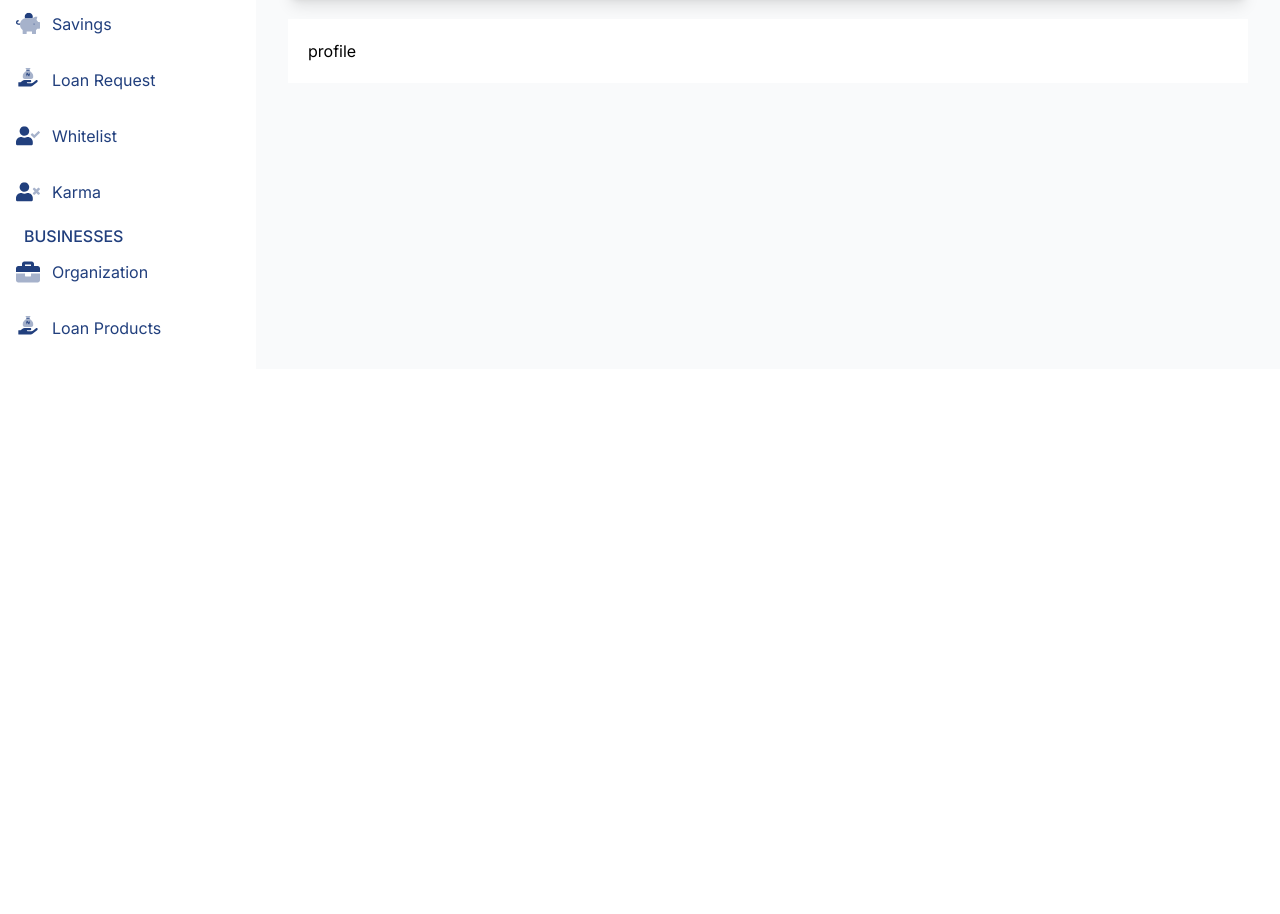
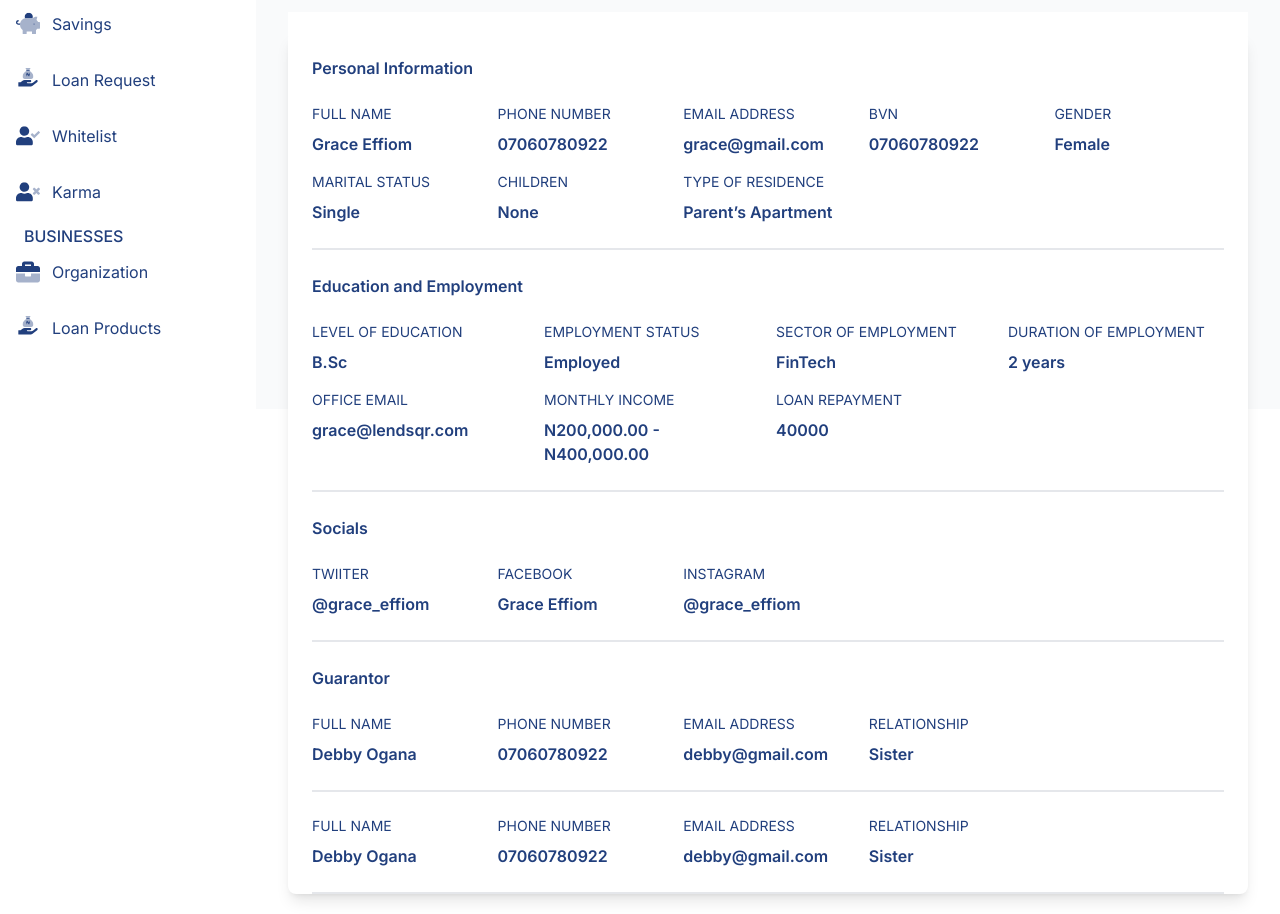
Before and after one commit to maytheu/lendsqr-fe-test, a Next.js app: page /user-profile in a window 1280 px wide. Shown: the part 431-1345 px from the top of the page. Before the commit the page ends 800 px from the top, so only its background shows below. Built offline with nearby package versions, Linux system fonts and the light colour scheme.

Commit message:
implement profile page

```diff
--- a/app/(root)/(profile)/layout.tsx
+++ b/app/(root)/(profile)/layout.tsx
@@ -1,29 +1,22 @@
 import Header from "@/components/Header";
 import SideNav from "@/components/SideNav";
 import UserDetails from "@/components/UserDetails";
+import { Card } from "@/components/ui/card";
 import { ScrollArea } from "@/components/ui/scroll-area";
+import { mockUser } from "@/constants";
 
 export default function RootLayout({
   children,
 }: Readonly<{
   children: React.ReactNode;
 }>) {
-  const user: Profile = {
-    id: "LSQFf587g90",
-    name: "Grace Effiom",
-    email: "grace@gmail.com",
-    tier: 1,
-  };
-  const account: Account = {
-    accountNum: "9912345678",
-    balance: 200000.0,
-    bank: "Providus Bank",
-  };
   return (
     <main className="size-full flex flex-col bg-gray-50">
       <div className="px-8 pt-5 flex flex-col">
-        <UserDetails account={account} user={user} />
-        <main className="flex flex-col size-full bg-white p-5">{children}</main>
+        <UserDetails account={mockUser.account} user={mockUser.user} />
+        <main className="flex flex-col size-full bg-white py-5">
+          <Card className="shadow-lg bg-white border-none">{children}</Card>
+        </main>
       </div>
     </main>
   );
--- a/app/(root)/(profile)/user-profile/page.tsx
+++ b/app/(root)/(profile)/user-profile/page.tsx
@@ -1,7 +1,53 @@
+import UserInfor from "@/components/UserInfor";
+import { Card, CardContent, CardHeader } from "@/components/ui/card";
+import { mockUser } from "@/constants";
 import React from "react";
 
 const UserProfile = () => {
-  return <div>profile</div>;
+  return (
+    <>
+      <section className="w-full">
+        <CardHeader className="font-semibold text-primary-400">
+          Personal Information
+        </CardHeader>
+        <CardContent>
+          <UserInfor data={mockUser.user} />
+        </CardContent>
+        <div className="mx-6 h-0.5 bg-gray-200"></div>
+      </section>
+
+      <section className="w-full">
+        <CardHeader className="font-semibold text-primary-400">
+          Education and Employment
+        </CardHeader>
+        <CardContent>
+          <UserInfor data={mockUser.profession} />
+        </CardContent>
+        <div className="mx-6 h-0.5 bg-gray-200"></div>
+      </section>
+
+      <section className="w-full">
+        <CardHeader className="font-semibold text-primary-400">
+          Socials
+        </CardHeader>
+        <CardContent>
+          <UserInfor data={mockUser.socials} />
+        </CardContent>
+        <div className="mx-6 h-0.5 bg-gray-200"></div>
+      </section>
+
+
+      <section className="w-full">
+        <CardHeader className="font-semibold text-primary-400">
+        Guarantor
+        </CardHeader>
+        <CardContent>
+          <UserInfor data={mockUser.guarantor} />
+        </CardContent>
+        <div className="mx-6 h-0.5 bg-gray-200"></div>
+      </section>
+    </>
+  );
 };
 
 export default UserProfile;
--- a/components/AnimateCurrency.tsx
+++ b/components/AnimateCurrency.tsx
@@ -8,7 +8,7 @@ const AnimateCurrency = ({ balance }: { balance: number }) => {
       separator=","
       decimal="."
       decimals={2}
-      prefix=" &#x20A6;"
+      prefix="&#x20A6;"
     />
   );
 };
--- a/components/UserDetails.tsx
+++ b/components/UserDetails.tsx
@@ -25,7 +25,7 @@ const UserDetails = ({ user, account }: UserData) => {
     console.log("activate user operation " + JSON.stringify(user));
   };
   return (
-    <section className="flex flex-col justify-start mb-5">
+    <section className="flex flex-col justify-start mb-12">
       <Link href={"/user-transactions"} className="flex gap-3 items-center">
         <Image
           width={15}
@@ -54,7 +54,7 @@ const UserDetails = ({ user, account }: UserData) => {
         </div>
       </div>
 
-      <Card className="shadow-lg bg-white">
+      <Card className="shadow-lg bg-white border-none">
         <CardContent className="flex flex-col xl:flex-row items-center gap-3 justify-start pt-8">
           <div className="flex my-8 items-center">
             <div className="relative flex">
--- /dev/null
+++ b/components/UserInfor.tsx
@@ -0,0 +1,125 @@
+import { cn } from "@/lib/utils";
+import React from "react";
+
+const UserInfor = ({ data }: UserInfoProps) => {
+  return (
+    <div className="text-primary-400">
+      {data.type === "education" ? (
+        <div className="grid grid-cols-2 gap-2 md:gap-4 md:grid-cols-3 lg:grid-cols-4">
+          <div className="flex flex-col gap-2">
+            <h2 className="uppercase text-14">level of education</h2>
+            <p className="font-semibold">{data.level}</p>
+          </div>
+          <div className="flex flex-col gap-2">
+            <h2 className="uppercase text-14">employment status</h2>
+            <p className="font-semibold">{data.employmentStatus}</p>
+          </div>
+          <div className="flex flex-col gap-2">
+            <h2 className="uppercase text-14">sector of employment</h2>
+            <p className="font-semibold">{data.sector}</p>
+          </div>
+          <div className="flex flex-col gap-2">
+            <h2 className="uppercase text-14">Duration of employment</h2>
+            <p className="font-semibold">{data.employmentDuration}</p>
+          </div>
+          <div className="flex flex-col gap-2">
+            <h2 className="uppercase text-14">office email</h2>
+            <p className="font-semibold">{data.officialEmail}</p>
+          </div>
+          <div className="flex flex-col gap-2">
+            <h2 className="uppercase text-14">Monthly income</h2>
+            <p className="font-semibold">{`N${
+              data.incomeRange.split("-")[0]
+            } - N${data.incomeRange.split("-")[1].trimStart()}`}</p>
+          </div>
+          <div className="flex flex-col gap-2">
+            <h2 className="uppercase text-14">loan repayment</h2>
+            <p className="font-semibold">{data.loanRepay}</p>
+          </div>
+        </div>
+      ) : data.type === "profile" ? (
+        <div className="grid grid-cols-2 gap-2 md:gap-4 md:grid-cols-3 lg:grid-cols-5">
+          <div className="flex flex-col gap-2">
+            <h2 className="uppercase text-14">full name</h2>
+            <p className="font-semibold">{data.name}</p>
+          </div>
+          <div className="flex flex-col gap-2">
+            <h2 className="uppercase text-14">Phone Number</h2>
+            <p className="font-semibold">{data.phone}</p>
+          </div>
+          <div className="flex flex-col gap-2">
+            <h2 className="uppercase text-14">Email Address</h2>
+            <p className="font-semibold">{data.email}</p>
+          </div>
+          <div className="flex flex-col gap-2">
+            <h2 className="uppercase text-14">Bvn</h2>
+            <p className="font-semibold">{data.bvn}</p>
+          </div>
+          <div className="flex flex-col gap-2">
+            <h2 className="uppercase text-14">Gender</h2>
+            <p className="font-semibold capitalize">{data.gender}</p>
+          </div>
+          <div className="flex flex-col gap-2">
+            <h2 className="uppercase text-14">Marital status</h2>
+            <p className="font-semibold">
+              {data.isMarried === true ? "Married" : "Single"}
+            </p>
+          </div>
+          <div className="flex flex-col gap-2">
+            <h2 className="uppercase text-14">Children</h2>
+            <p className="font-semibold">
+              {data.children > 0 ? data.children : "None"}
+            </p>
+          </div>
+          <div className="flex flex-col gap-2">
+            <h2 className="uppercase text-14">Type of residence</h2>
+            <p className="font-semibold">{data.residence}</p>
+          </div>
+        </div>
+      ) : data.type === "social" ? (
+        <div className="grid grid-cols-2 gap-2 md:gap-4 md:grid-cols-3 lg:grid-cols-5">
+          {data.data.map((handle) => {
+            return (
+              <div className="flex flex-col gap-2" key={handle.name}>
+                <h2 className="uppercase text-14">{handle.name}</h2>
+                <p className="font-semibold">{handle.id}</p>
+              </div>
+            );
+          })}
+        </div>
+      ) : (
+        data.data.map((user, i) => {
+          return (
+            <div key={i} className="flex flex-col">
+              <div className="grid grid-cols-2 gap-2 md:gap-4 md:grid-cols-3 lg:grid-cols-5">
+                <div className="flex flex-col gap-2">
+                  <h2 className="uppercase text-14">full name</h2>
+                  <p className="font-semibold">{user.name}</p>
+                </div>
+                <div className="flex flex-col gap-2">
+                  <h2 className="uppercase text-14">Phone Number</h2>
+                  <p className="font-semibold">{user.phone}</p>
+                </div>
+                <div className="flex flex-col gap-2">
+                  <h2 className="uppercase text-14">Email Address</h2>
+                  <p className="font-semibold">{user.email}</p>
+                </div>
+                <div className="flex flex-col gap-2">
+                  <h2 className="uppercase text-14">Relationship</h2>
+                  <p className="font-semibold">{user.relationship}</p>
+                </div>
+              </div>
+              <div
+                className={cn("mx-0 my-6 h-0.5 bg-gray-200", {
+                  hidden: data.data.length - 1 === i,
+                })}
+              ></div>
+            </div>
+          );
+        })
+      )}
+    </div>
+  );
+};
+
+export default UserInfor;
--- a/constants/index.ts
+++ b/constants/index.ts
@@ -139,3 +139,55 @@ export const userDetailLink = [
     label: "app and system",
   },
 ];
+
+export const mockUser: User = {
+  account: { accountNum: "9912345678", balance: 200000, bank: "Providus Bank" },
+  guarantor: {
+    type: "guarantor",
+    data: [
+      {
+        name: "Debby Ogana",
+        email: "debby@gmail.com",
+        phone: "07060780922",
+        relationship: "Sister",
+      },
+      {
+        name: "Debby Ogana",
+        email: "debby@gmail.com",
+        phone: "07060780922",
+        relationship: "Sister",
+      },
+    ],
+  },
+  profession: {
+    employmentDuration: "2 years",
+    employmentStatus: "Employed",
+    incomeRange: "200,000.00 - 400,000.00",
+    level: "B.Sc",
+    loanRepay: 40000,
+    officialEmail: "grace@lendsqr.com",
+    type: "education",
+    sector: "FinTech",
+  },
+  socials: {
+    type: "social",
+    data: [
+      { id: "@grace_effiom", name: "twiiter" },
+      { id: "Grace Effiom", name: "facebook" },
+      { id: "@grace_effiom", name: "Instagram" },
+    ],
+  },
+  user: {
+    email: "grace@gmail.com",
+    id: "LSQFf587g90",
+    name: "Grace Effiom",
+    tier: 1,
+    bvn: "07060780922",
+    children: 0,
+    gender: "female",
+    residence: "Parent’s Apartment",
+    isMarried: false,
+    phone: "07060780922",
+    type: "profile",
+  },
+};
```
Also changed, not shown: types/index.d.ts (+31 -15 lines).
